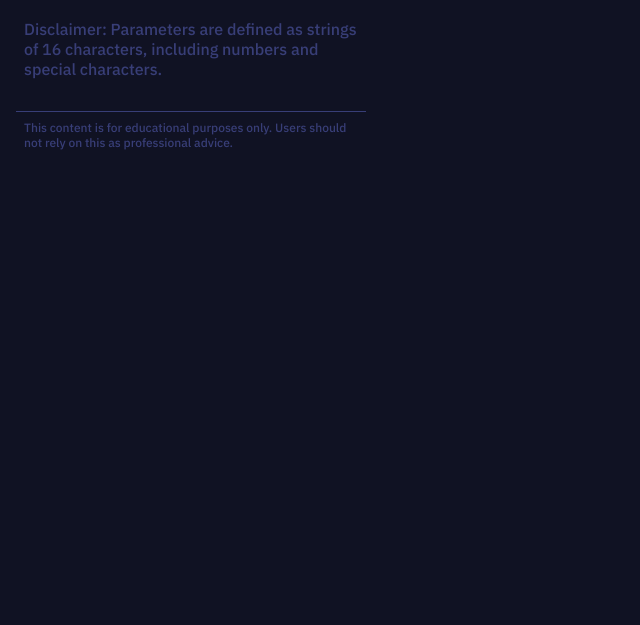
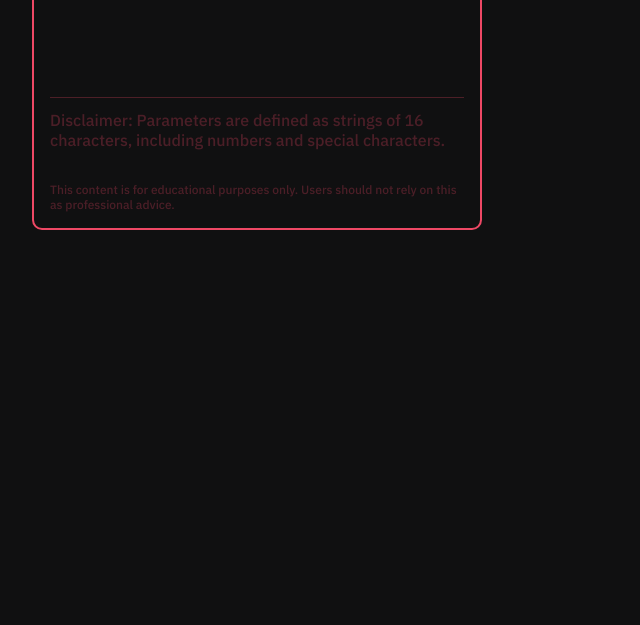
Before and after one commit to ynkroo/WEB_ISA.F24, a browser extension: page Yannick/Chrome_Passwort_Generator/index.html in a window 1280 px wide. Shown: the part 175-800 px from the top of the page, without its empty margins (0-640 px from the left). Drawn offline with nearby package versions, Linux system fonts and the light colour scheme.

Commit message:
new colors

```diff
--- a/Yannick/Chrome_Passwort_Generator/style.css
+++ b/Yannick/Chrome_Passwort_Generator/style.css
@@ -8,19 +8,21 @@
 }
 
 body {
-  margin: 1rem;
-  margin: 16px; /* Optional: Removes default margin for consistency */
-  width: 350px;
-  height: 400px;
+  margin: 32px;
+  padding: 1rem;
+  width: 450px;
+  height: auto;
   font-weight: 500;
   font-style: normal;
-  background-color: #101223;
+  background-color: #101011;
+  border: 2px solid #ee4865;
+  border-radius: 10px;
 }
 
 h1 {
   font-size: 2rem;
   font-weight: 800;
-  color: #f9f9f9;
+  color: #ee4865;
 }
 
 h2 {
@@ -30,9 +32,7 @@ h2 {
 
 p {
   font-size: 0.75rem;
-  color: #383e77;
-  padding-left: 8px;
-  padding-right: 8px;
+  color: #ee486445;
 }
 
 main {
@@ -45,7 +45,7 @@ main {
 
 button,
 #passwordBox {
-  margin-top: 16px;
+  margin-top: 24px;
   padding: 16px;
   height: auto;
   text-align: center;
@@ -70,24 +70,22 @@ button:hover {
   border: none;
   font-weight: 800;
   color: #101223;
-  border: 2px solid #ee4865;
+  border: 1px solid #ee4865;
 }
 
 h4 {
   font-size: 1rem;
-  color: #383e77;
+  color: #ee486445;
   font-weight: 500;
-  padding-left: 8px;
-  padding-right: 8px;
 }
 
 .disclaimer {
-  margin-top: 56px;
-  padding-top: 8px;
+  border-top: 1px solid #ee486445;
+  margin-top: 100px;
+  padding-top: 12px;
 }
 
 footer {
-  margin-top: 32px;
+  margin-top: 24px;
   padding-top: 8px;
-  border-top: 1px solid #383e77;
 }
```
Also changed, not shown: Yannick/Chrome_Passwort_Generator/icon.png, 2 other files.
